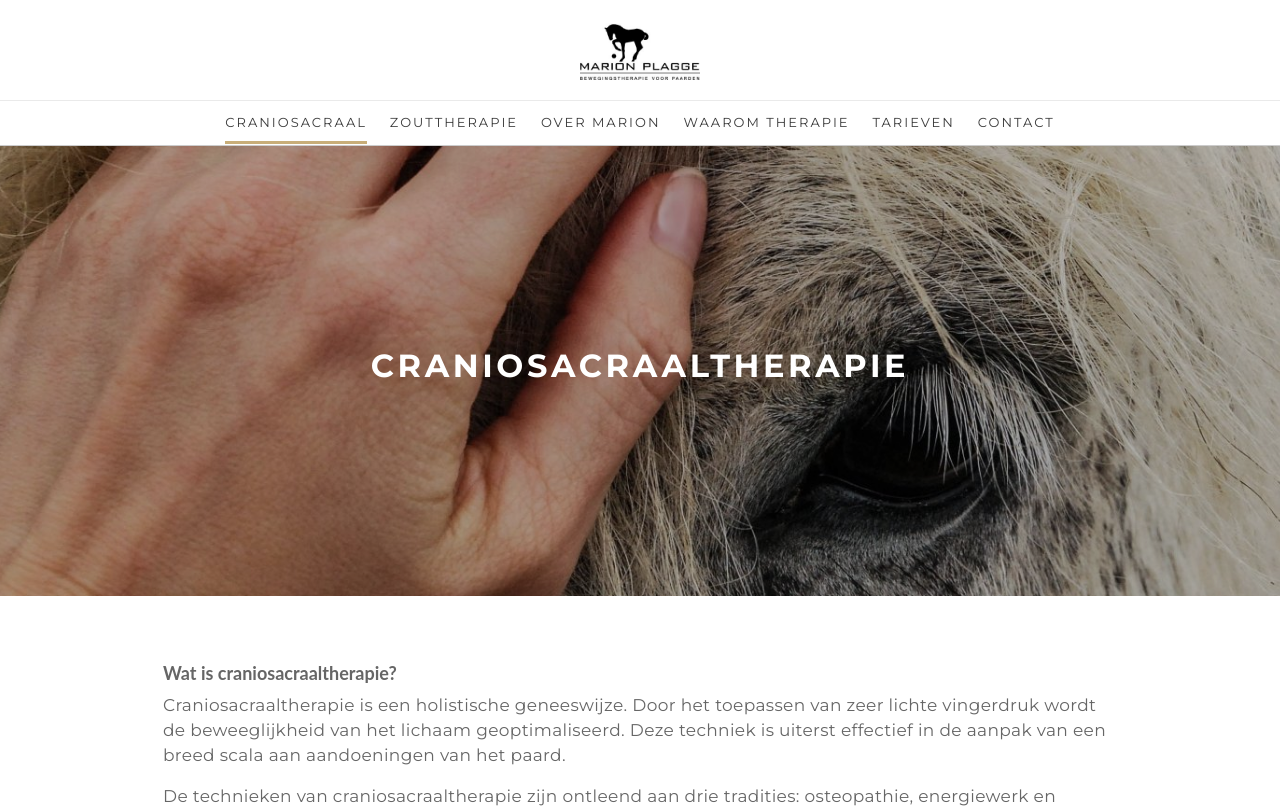
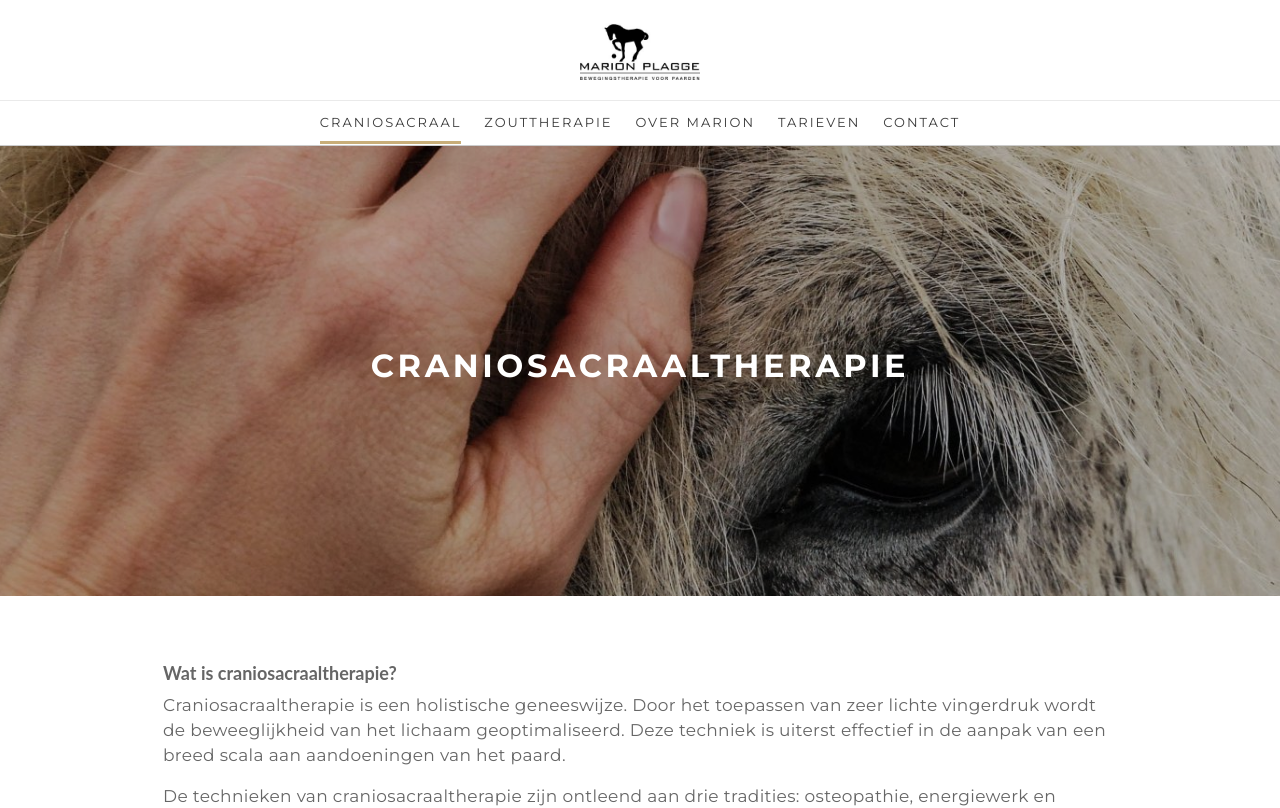
Before and after one commit to karianpour/marionplagge, a SvelteKit app: page / in a window 1280 px wide. Shown: the top 808 px of the page. Built offline with nearby package versions, Linux system fonts and the light colour scheme.

Commit message:
commenting awaarom therapie page link

```diff
--- a/src/routes/+layout.svelte
+++ b/src/routes/+layout.svelte
@@ -46,7 +46,7 @@
 						<MenuItem href="/" text="craniosacraal" />
 						<MenuItem href="/zouttherapie" text="zouttherapie" />
 						<MenuItem href="/over-marion" text="over marion" />
-						<MenuItem href="/waarom-therapie" text="waarom therapie" />
+						<!-- <MenuItem href="/waarom-therapie" text="waarom therapie" /> -->
 						<MenuItem href="/tarieven" text="tarieven" />
 						<MenuItem href="/contact" text="contact" />
 					</ul>
@@ -95,7 +95,7 @@
 				<MenuItem href="/" text="craniosacraal" />
 				<MenuItem href="/zouttherapie" text="zouttherapie" />
 				<MenuItem href="/over-marion" text="over marion" />
-				<MenuItem href="/waarom-therapie" text="waarom therapie" />
+				<!-- <MenuItem href="/waarom-therapie" text="waarom therapie" /> -->
 				<MenuItem href="/tarieven" text="tarieven" />
 				<MenuItem href="/contact" text="contact" />
 			</ul>
```
